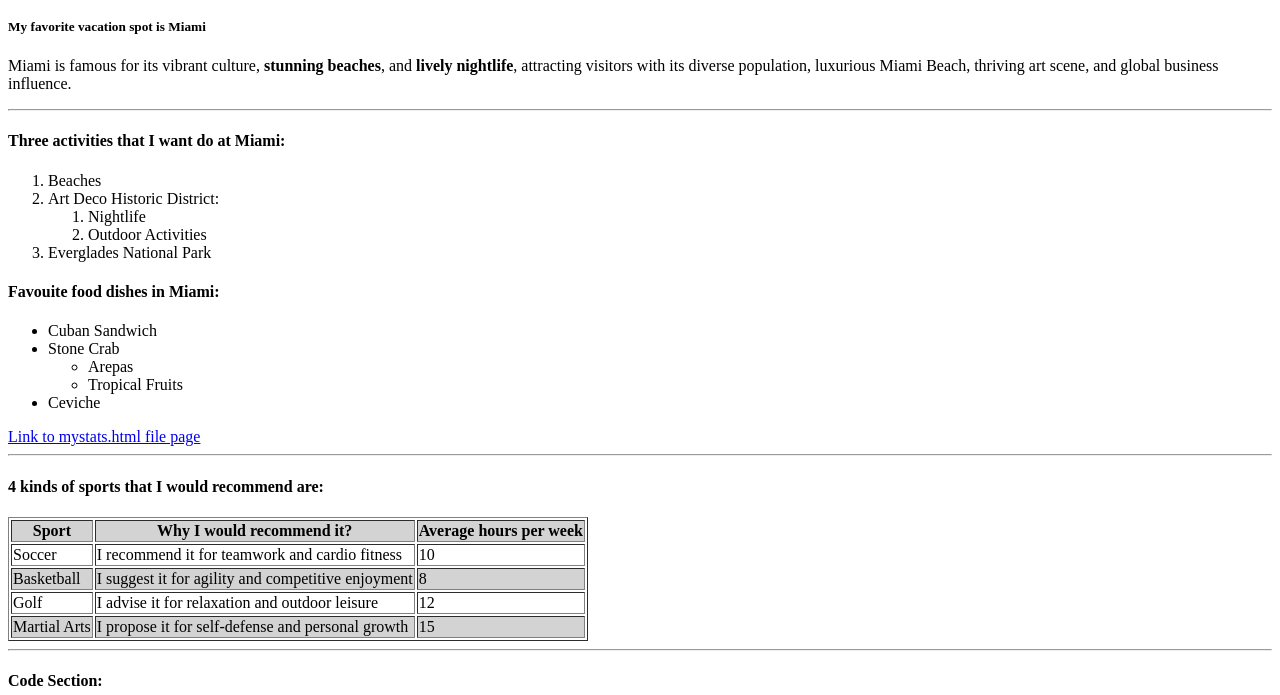
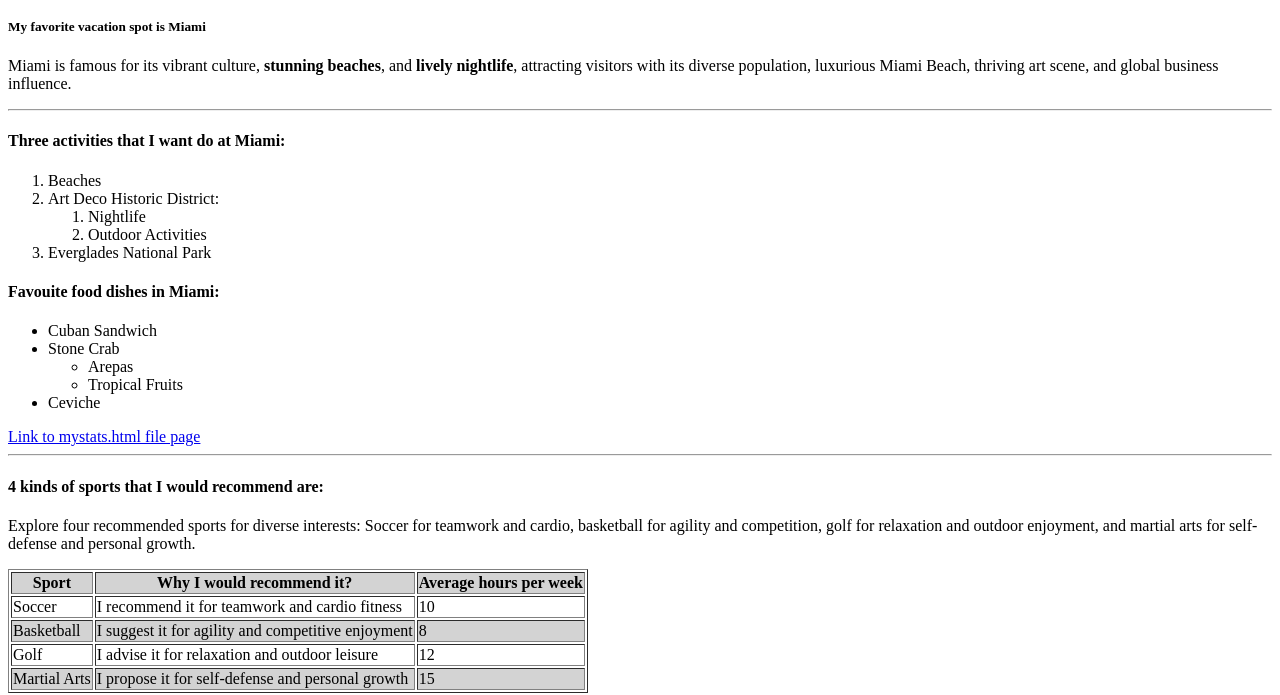
Before and after one commit to 44-563-WebApps-F23/44563-webapps-f23-assignment3-ArigelaRajesh, a plain HTML site: page index.html in a window 1280 px wide. Shown: the part 127-822 px from the top of the page. Drawn offline with Linux system fonts and the light colour scheme.

Commit message:
Modified index.html file

```diff
--- a/index.html
+++ b/index.html
@@ -36,6 +36,9 @@
         <a href="mystats.html">Link to mystats.html file page</a>
         <hr>
         <h4>4 kinds of sports that I would recommend are:</h4>
+        <p>
+        Explore four recommended sports for diverse interests: Soccer for teamwork and cardio, basketball for agility and competition, golf for relaxation and outdoor enjoyment, and martial arts for self-defense and personal growth.
+        </p>
         <table border="1">
             <tr bgcolor="lightgrey">
                 <th>Sport</th>
```
